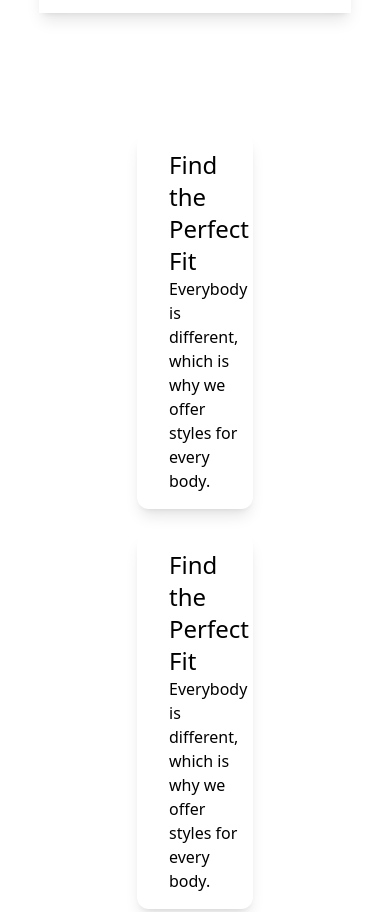
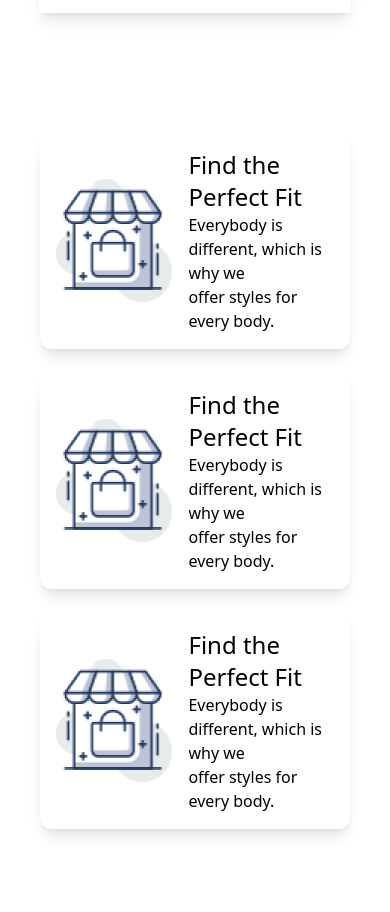
Before and after one commit to Rubathedev/penguin-fashion-website, a plain HTML site: page index.html in a window 390 px wide. Shown: the part 4105-5017 px from the top of the page. Drawn offline with nearby package versions, Linux system fonts and the light colour scheme.

```diff
--- a/index.html
+++ b/index.html
@@ -170,12 +170,12 @@
         </div>
       </div>
     </section>
-    <section class="w-4/5 flex flex-col items-center justify-between mx-auto my-20 p-10 lg:flex-row ">
+    <section class="lg:w-4/5 flex flex-col items-center justify-between mx-auto my-20 p-10 lg:flex-row w-full">
       <!-- Left Side - Cards -->
-      <div class="cards w-1/2 flex flex-col gap-6 ">
+      <div class="cards lg:w-1/2 flex flex-col gap-6 ">
         <div class="card flex items-center shadow-lg rounded-xl p-4 ">
           <div class="img mr-4">
-            <img class="w-20 h-20"src="./icons/house.png" alt="House">
+            <img class="lg:w-20 lg:h-20  "src="./icons/house.png" alt="House">
           </div>
           <div class="info">
             <h2 class="text-2xl">Find the Perfect Fit</h2>
@@ -185,7 +185,7 @@
 
         <div class="card flex items-center shadow-lg rounded-xl p-4">
           <div class="img mr-4">
-            <img class="w-20 h-20" src="./icons/house.png" alt="House">
+            <img class="lg:w-20 lg:h-20" src="./icons/house.png" alt="House">
           </div>
           <div class="info">
             <h2 class="text-2xl">Find the Perfect Fit</h2>
@@ -195,7 +195,7 @@
 
         <div class="card flex items-center shadow-lg rounded-xl p-4">
           <div class="img mr-4">
-            <img class="w-20 h-20" src="./icons/house.png" alt="House">
+            <img class="lg:w-20 lg:h-20" src="./icons/house.png" alt="House">
           </div>
           <div class="info">
             <h2 class="text-2xl">Find the Perfect Fit</h2>
@@ -206,7 +206,7 @@
 
       <!-- Right Side - Image -->
       <div class="w-1/2 hala">
-        <img src="./images/shopping.png" alt="shopping">
+        <img class=" hidden lg:block" src="./images/shopping.png" alt="shopping">
       </div>
     </section>
 
```
